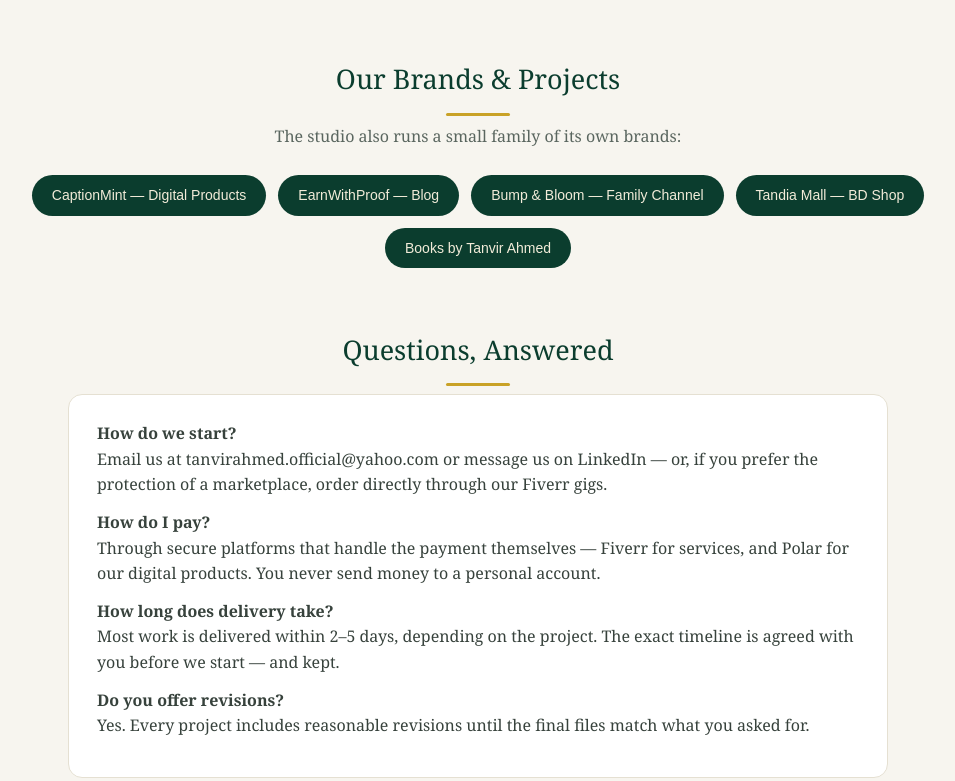
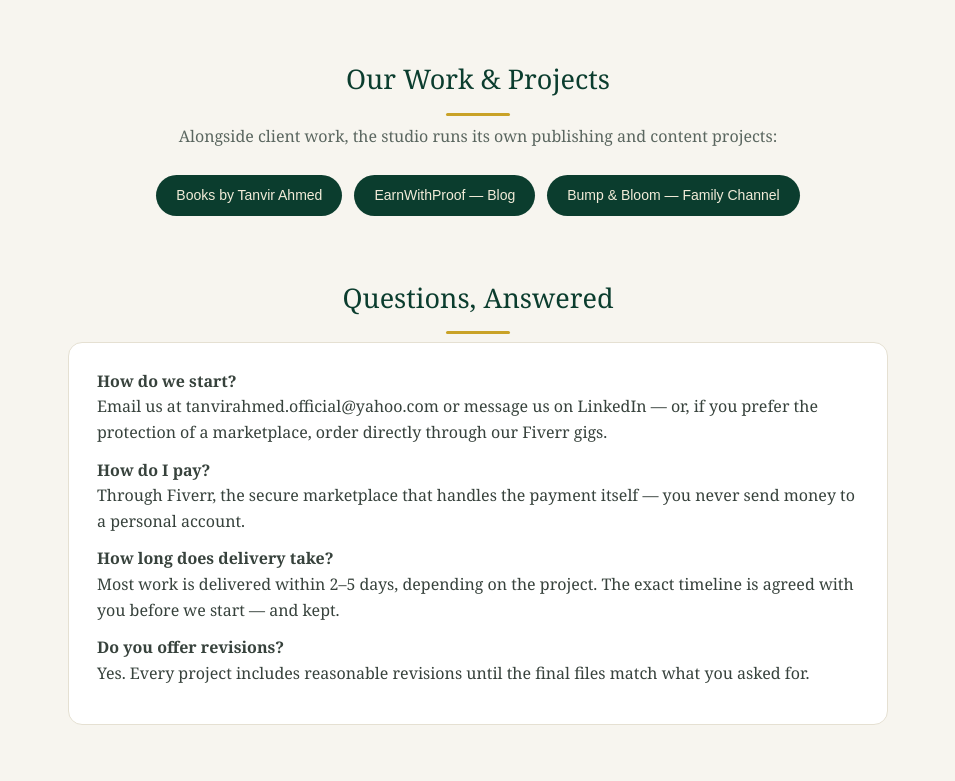
Before and after one commit to TanvirAhmed-BD/tandia-virtual-studio, a plain HTML site: page index.html in a window 1280 px wide. Shown: the part 1906-2687 px from the top of the page, without its empty margins (162-1117 px from the left). Drawn offline with Linux system fonts and the light colour scheme.

Commit message:
Focus site on freelancing services

```diff
--- a/index.html
+++ b/index.html
@@ -52,7 +52,7 @@
     <img src="logo.png" alt="Tandia Virtual Studio logo">
     <div class="hname">Tandia <b>Virtual Studio</b></div>
     <nav class="hnav">
-      <a href="#services">Services</a><a href="#process">How It Works</a><a href="#about">About</a><a href="#brands">Our Brands</a><a href="#faq">FAQ</a><a href="#contact">Contact</a>
+      <a href="#services">Services</a><a href="#process">How It Works</a><a href="#about">About</a><a href="#brands">Our Work</a><a href="#faq">FAQ</a><a href="#contact">Contact</a>
     </nav>
   </div>
 </header>
@@ -106,14 +106,12 @@
 
 <section id="brands">
   <div class="wrap">
-    <h2>Our Brands &amp; Projects</h2>
-    <p class="lead">The studio also runs a small family of its own brands:</p>
+    <h2>Our Work &amp; Projects</h2>
+    <p class="lead">Alongside client work, the studio runs its own publishing and content projects:</p>
     <div class="brands">
-      <a class="brand" href="https://tanvirahmed-bd.github.io/captionmint-store/">CaptionMint — Digital Products</a>
+      <a class="brand" href="https://www.amazon.com/author/tanvirahmed">Books by Tanvir Ahmed</a>
       <a class="brand" href="https://tanvirahmed-bd.github.io/earnwithproof/">EarnWithProof — Blog</a>
       <a class="brand" href="https://www.youtube.com/@HelloBumpAndBloom">Bump &amp; Bloom — Family Channel</a>
-      <a class="brand" href="https://tanvirahmed-bd.github.io/tandia-mall/">Tandia Mall — BD Shop</a>
-      <a class="brand" href="https://www.amazon.com/author/tanvirahmed">Books by Tanvir Ahmed</a>
     </div>
   </div>
 </section>
@@ -123,7 +121,7 @@
     <h2>Questions, Answered</h2>
     <div class="about">
       <p><strong>How do we start?</strong><br>Email us at tanvirahmed.official@yahoo.com or message us on LinkedIn — or, if you prefer the protection of a marketplace, order directly through our Fiverr gigs.</p>
-      <p><strong>How do I pay?</strong><br>Through secure platforms that handle the payment themselves — Fiverr for services, and Polar for our digital products. You never send money to a personal account.</p>
+      <p><strong>How do I pay?</strong><br>Through Fiverr, the secure marketplace that handles the payment itself — you never send money to a personal account.</p>
       <p><strong>How long does delivery take?</strong><br>Most work is delivered within 2–5 days, depending on the project. The exact timeline is agreed with you before we start — and kept.</p>
       <p><strong>Do you offer revisions?</strong><br>Yes. Every project includes reasonable revisions until the final files match what you asked for.</p>
     </div>
```
